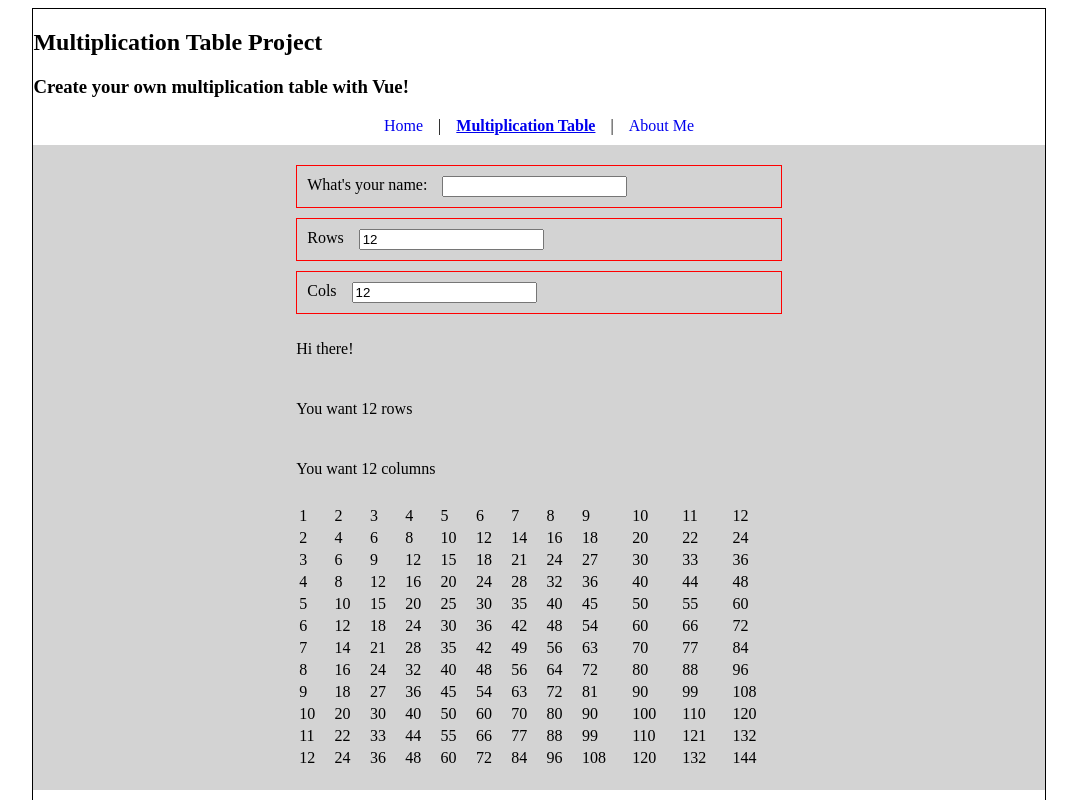
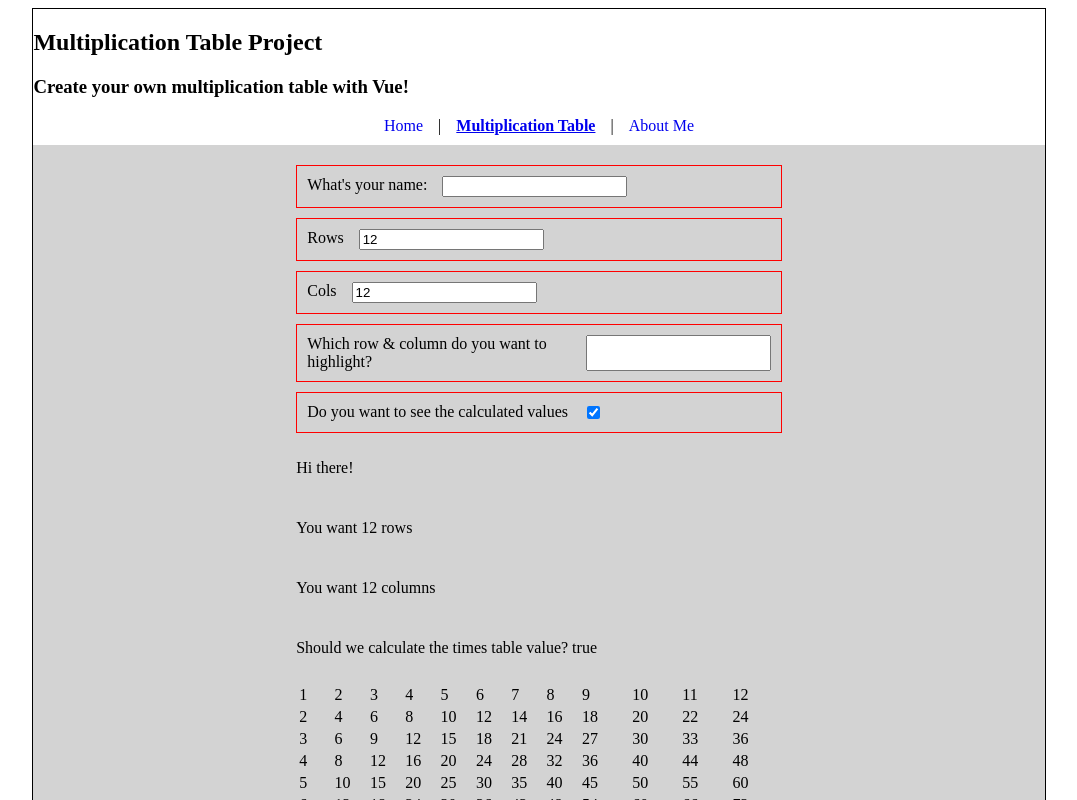
Before and after one commit to sherr174/vue_project, a Vue app: page /multiplication_table in a window 1280 px wide. Shown: the top 800 px of the page, without its empty margins (101-1178 px from the left). Built offline with nearby package versions, Linux system fonts and the light colour scheme.

Commit message:
Added conditional logic

```diff
--- a/src/views/multiplication_table.vue
+++ b/src/views/multiplication_table.vue
@@ -4,6 +4,8 @@ import {ref} from 'vue';
 let name = ref(null)
 let rows = ref(12)
 let cols = ref(12)
+let to_highlight = ref(null)
+let should_calculate = ref(true)
 </script>
 
 <template> <!-- Html Mark up would go here -->
@@ -23,17 +25,34 @@ let cols = ref(12)
       <input type="number" id="cols" v-model.number="cols"/>
     </label>
 
+    <label for="to_highlight">
+      <span>Which row & column do you want to highlight?</span>
+      <input type="number" id="to_highlight" v-model.number="to_highlight"/>
+    </label>
+
+    <label id="should_calculate">
+      <span>Do you want to see the calculated values</span>
+      <input type="checkbox" id="should_calculate" v-model="should_calculate"/>
+    </label>
+
     <p v-if="name">Hi there <span v-html="name"/>, let's build our table</p>
     <p v-else>Hi there!</p>
 
     <!-- Vue conditional, IF name is SOMETHING then show 1st paragraph -->
     <p>You want {{rows}} rows</p>
     <p>You want {{cols}} columns</p>
+    <p>Should we calculate the times table value? {{should_calculate}}</p>
 
     <table>
       <tr v-for="row in rows" :key="row">
        <td v-for="col in cols" :key="col">
-         {{row * col}}
+         <template v-if="should_calculate === true">
+           {{row * col}}
+         </template>
+
+         <template v-else>
+           {{row}} * {{col}}
+         </template>
        </td>
       </tr>
     </table>
```
